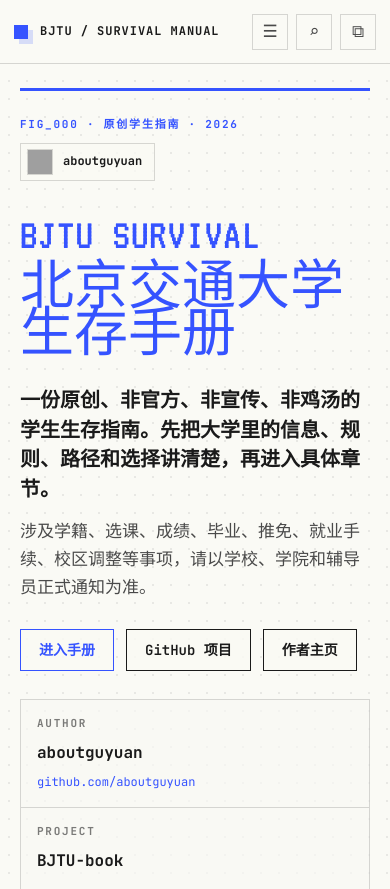
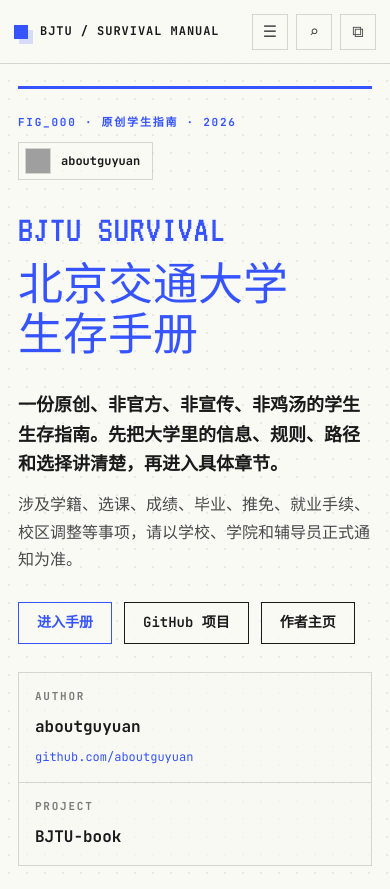
Before and after one commit to aboutguyuan/BJTU-book, a website: page index.html in a window 390 px wide. Shown: the top 889 px of the page. Drawn offline with Linux system fonts and the light colour scheme; grey boxes are pictures that could not be loaded.

Commit message:
Refine mobile typography

```diff
--- a/style.css
+++ b/style.css
@@ -635,7 +635,8 @@ hr.pagebreak {
 
 @media (max-width: 900px) {
   body {
-    font-size: 17px;
+    font-size: 16px;
+    line-height: 1.72;
   }
 
   .site-header {
@@ -664,7 +665,7 @@ hr.pagebreak {
 
   .lesson-main {
     margin-left: 0;
-    padding: 88px 20px 72px;
+    padding: 86px 18px 72px;
   }
 
   .manual-cover {
@@ -679,7 +680,7 @@ hr.pagebreak {
 
   .cover-meta-row {
     display: block;
-    margin-bottom: 34px;
+    margin-bottom: 30px;
   }
 
   .author-chip {
@@ -691,16 +692,25 @@ hr.pagebreak {
   }
 
   .title-en {
-    font-size: 44px;
+    margin-bottom: 12px;
+    font-size: 38px;
+    line-height: 0.98;
     white-space: normal;
   }
 
   .title-cn {
-    font-size: 54px;
+    font-size: 45px;
+    line-height: 1.12;
   }
 
   .cover-summary {
-    font-size: 20px;
+    font-size: 18px;
+    line-height: 1.64;
+  }
+
+  .cover-note {
+    font-size: 16px;
+    line-height: 1.72;
   }
 
   .author-card {
@@ -709,7 +719,8 @@ hr.pagebreak {
   }
 
   .chapter h2 {
-    font-size: 32px;
+    font-size: 29px;
+    line-height: 1.16;
   }
 
   .meta-grid {
```
